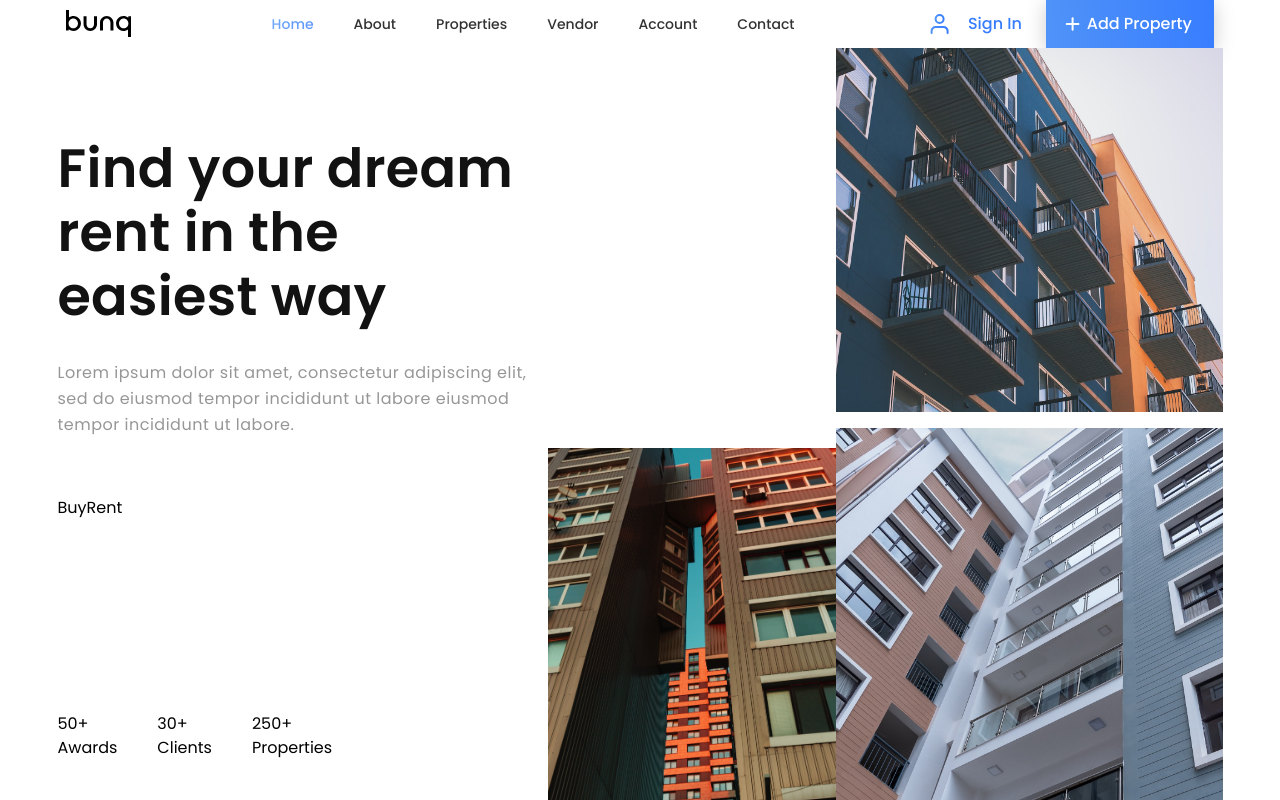
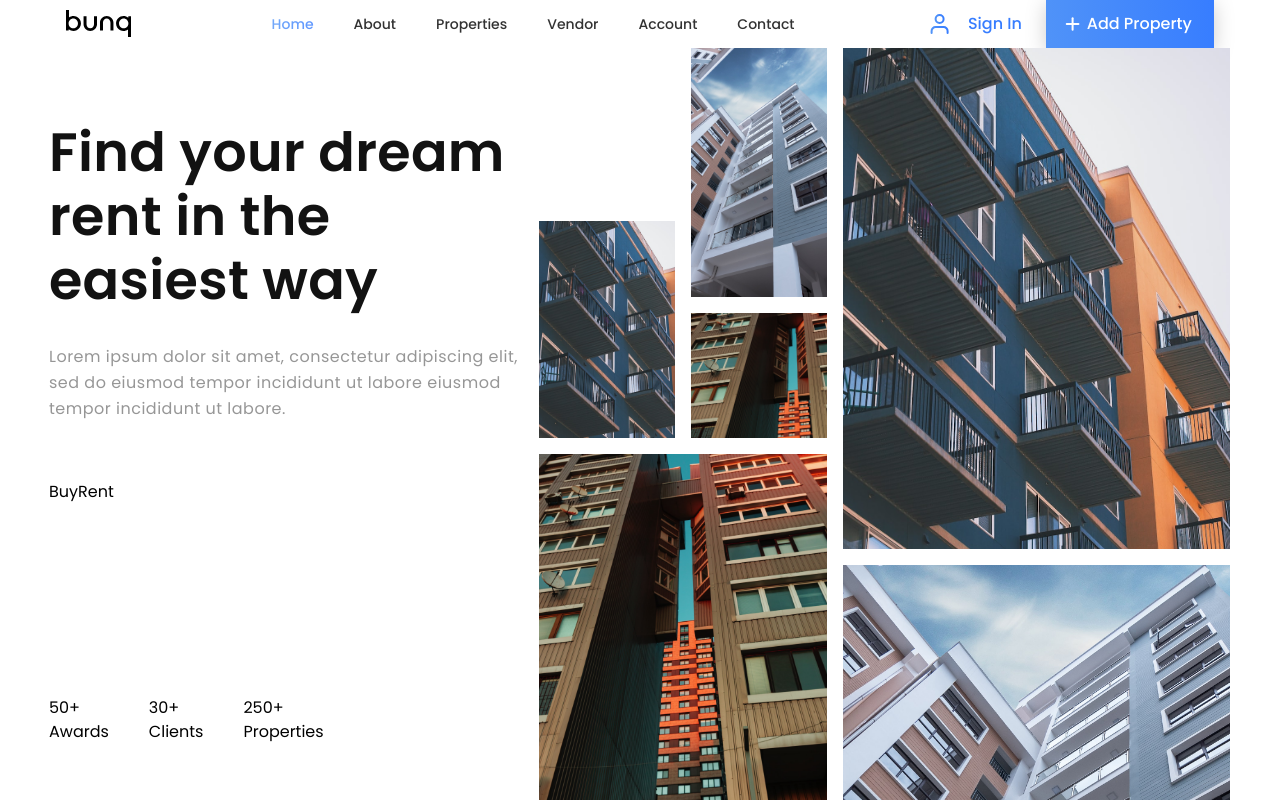
Before and after one commit to ticianomorvan/bugster-frontend-challenge, a Next.js app: page / in a window 1280 px wide. Built offline with nearby package versions, Linux system fonts and the light colour scheme.

Commit message:
update: working masonry

```diff
--- a/components/hero/picture-grid.tsx
+++ b/components/hero/picture-grid.tsx
@@ -4,38 +4,51 @@ import building1 from "@/public/building-1.jpg"
 import building2 from "@/public/building-2.jpg"
 import building3 from "@/public/building-3.jpg"
 
-const pictureSources = [
-  building1,
-  building2,
-  building3,
-]
-
 interface PictureGridProps {
   level?: number
 }
 
 export default function PictureGrid({ level = 1 }: PictureGridProps) {
+  let pictureSources = [
+    building1,
+    building2,
+    building3,
+  ]
+
+  if (level !== 1) {
+    // Move first element to the end
+    const first = pictureSources.shift()
+
+    if (first) {
+      pictureSources.push(first)
+    }
+  }
+
+  const pictureTags = [
+    <img src={pictureSources[0].src} alt="building-1" className="w-full h-full object-cover object-[65%] scale-105" />,
+    <img src={pictureSources[1].src} alt="building-2" className="w-full h-full object-cover object-[0_15%] scale-150 transform translate-x-8" />,
+    <img src={pictureSources[2].src} alt="building-3" className="w-full h-full object-cover scale-115" />
+  ]
+
   return (
-    <>
-      <div className="w-[18em] h-[720px] grid grid-cols-1 grid-rows-2">
-        <div className="h-full w-full">
-          {level === 1 && <PictureGrid level={0} />}
+    <div className="max-w-[43.25rem] max-h-[48rem] w-full h-full flex gap-4">
+      <div className="max-w-[18em] w-full h-full flex flex-col gap-4">
+        <div className="h-2/3 w-full">
+          {level !== 0 && <PictureGrid level={level - 1} />}
         </div>
-
-        <div className="h-[27.125em] overflow-hidden">
-          <Image src={pictureSources[2]} alt="lower-left-picture" className="relative w-full h-full object-cover scale-115" />
+        <div className="h-11/12 w-full overflow-hidden">
+          {pictureTags[2]}
         </div>
       </div>
 
-      <div className="max-w-[24.1875em] h-full flex flex-col gap-y-4">
-        <div className="w-full h-[31.4375em] overflow-hidden">
-          <Image src={pictureSources[0]} alt="upper-right-picture" className="relative w-full h-full object-cover object-[65%] scale-105" />
+      <div className="max-w-[24.1875em] w-full h-full flex flex-col gap-4">
+        <div className="h-2/3 w-full overflow-hidden">
+          {pictureTags[0]}
         </div>
-
-        <div className="overflow-hidden">
-          <Image src={pictureSources[1]} alt="upper-right-picture" className="relative h-full object-cover transform translate-x-8 scale-150" />
+        <div className="h-1/3 w-full overflow-hidden">
+          {pictureTags[1]}
         </div>
       </div>
-    </>
+    </div>
   )
 }
```
